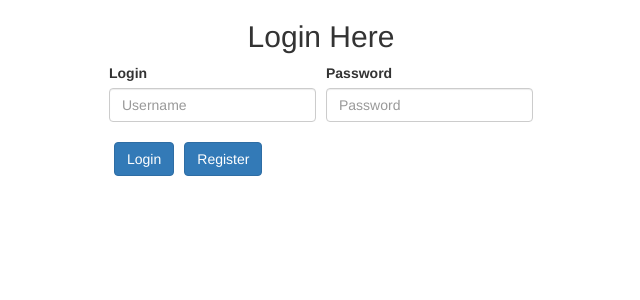
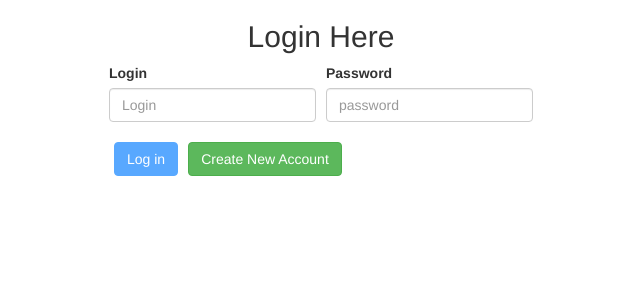
Before and after one commit to Fast-Internship/internship-project, an Angular app: page /login in a window 1280 px wide. Shown: the top 300 px of the page, without its empty margins (319-959 px from the left). Built offline with nearby package versions, Linux system fonts and the light colour scheme.

Commit message:
Refactor login component

```diff
--- a/src/app/auth/components/login/login.component.html
+++ b/src/app/auth/components/login/login.component.html
@@ -4,24 +4,45 @@
     <div class="form-row">
       <div class="form-group col-md-6">
         <label for="inputLogin">Login</label>
-                <input type="text"
+        <input
+          type="text"
           class="form-control"
-                       placeholder="Username"
-                       formControlName="Username"
-                       id="inputLogin">
+          placeholder="Login"
+          formControlName="login"
+          id="inputLogin"
+        />
       </div>
       <div class="form-group col-md-6">
         <label for="inputPassword">Password</label>
-                <input type="text"
+        <input
+          type="password"
           class="form-control"
-                       placeholder="Password"
-                       formControlName="Password"
-                       id="inputPassword">
+          placeholder="password"
+          formControlName="password"
+          id="inputPassword"
+        />
       </div>
     </div>
     <div class="sign-button-wrapper">
-            <button class="btn btn-primary" type="submit">Login</button>
-            <button class="btn btn-primary" routerLink="/register">Register</button>
+      <button
+        *ngIf="!loading"
+        type="submit"
+        class="btn btn-primary pointer"
+        [disabled]="profileForm.status === 'INVALID'"
+      >
+        Log in
+      </button>
+      <button *ngIf="loading" class="btn btn-primary" type="button" disabled>
+        <span
+          class="spinner-border spinner-border-sm"
+          role="status"
+          aria-hidden="true"
+        ></span>
+        Loading...
+      </button>
+      <button class="btn btn-success" routerLink="/register">
+        Create New Account
+      </button>
     </div>
   </form>
 </div>
--- a/src/app/auth/components/login/login.component.ts
+++ b/src/app/auth/components/login/login.component.ts
@@ -1,7 +1,7 @@
 import { Component, OnInit } from '@angular/core';
 import { FormBuilder, Validators } from '@angular/forms';
 
-import { AuthService } from 'src/app/core/services/auth.service'
+import { AuthService } from 'src/app/core/services/auth.service';
 
 @Component({
   selector: 'app-login',
@@ -9,19 +9,20 @@ import { AuthService } from 'src/app/core/services/auth.service'
   styleUrls: ['./login.component.css'],
 })
 export class LoginComponent implements OnInit {
+  loading: boolean = false;
   profileForm = this.fb.group({
-    Username: ['', Validators.required],
-    Password: ['', Validators.required]
-  })
-  constructor(private fb: FormBuilder,
-    private authService: AuthService) { }
+    login: ['', Validators.required],
+    password: ['', Validators.required],
+  });
+  constructor(private fb: FormBuilder, private authService: AuthService) {}
 
-  ngOnInit(): void {
-  }
+  ngOnInit(): void {}
+
   onLogIn() {
-    this.authService.fetchUsers(
-      this.profileForm.value.Username,
-      this.profileForm.value.Password
-    )
+    this.loading = true;
+    this.authService.getUsers(this.profileForm.value, 'login');
+    this.authService.loading.subscribe((bool) => {
+      this.loading = bool;
+    });
   }
 }
```
Lines whose indentation alone changed are shown as unchanged.
